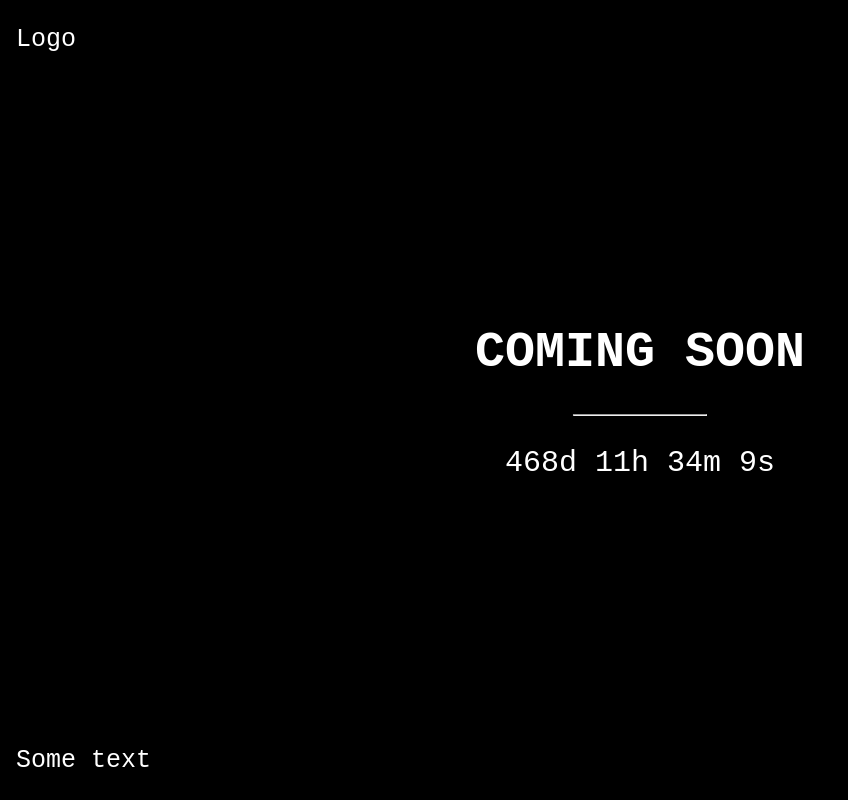
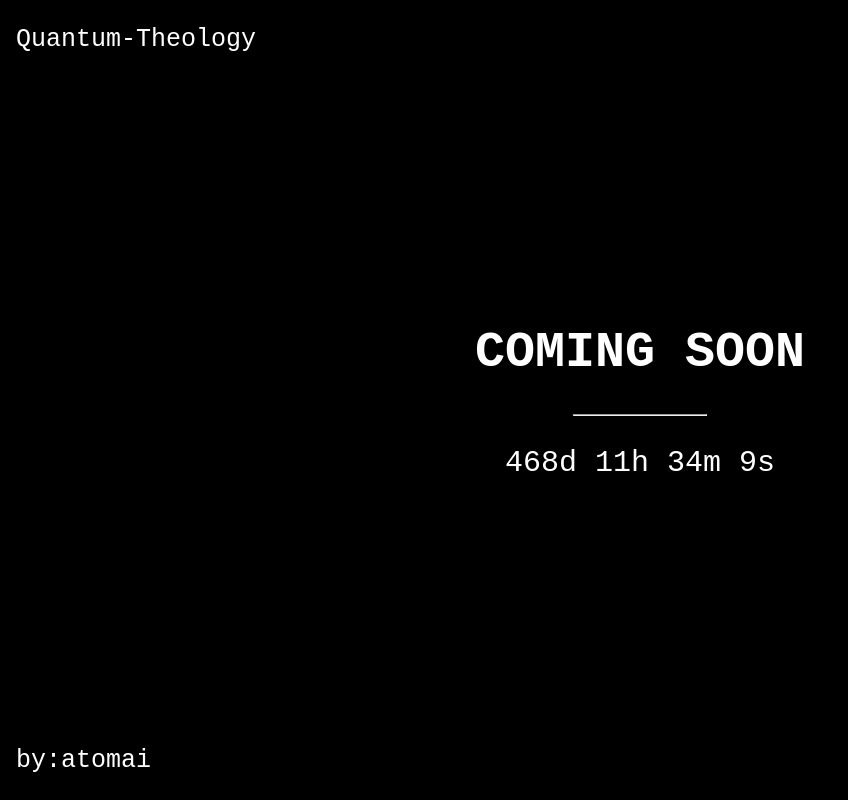
Before and after one commit to Quantum-Theology/quantum-theology.github.io, a plain HTML site: page index.html in a window 1280 px wide. Shown: the whole page, without its empty margins (0-848 px from the left). Drawn offline with Linux system fonts and the light colour scheme.

Commit message:
Update index.html

```diff
--- a/index.html
+++ b/index.html
@@ -45,7 +45,7 @@ hr {
 
 <div class="bgimg">
   <div class="topleft">
-    <p>Logo</p>
+    <p>Quantum-Theology</p>
   </div>
   <div class="middle">
     <h1>COMING SOON</h1>
@@ -53,7 +53,7 @@ hr {
     <p id="demo" style="font-size:30px"></p>
   </div>
   <div class="bottomleft">
-    <p>Some text</p>
+    <p>by:atomai</p>
   </div>
 </div>
 
```
